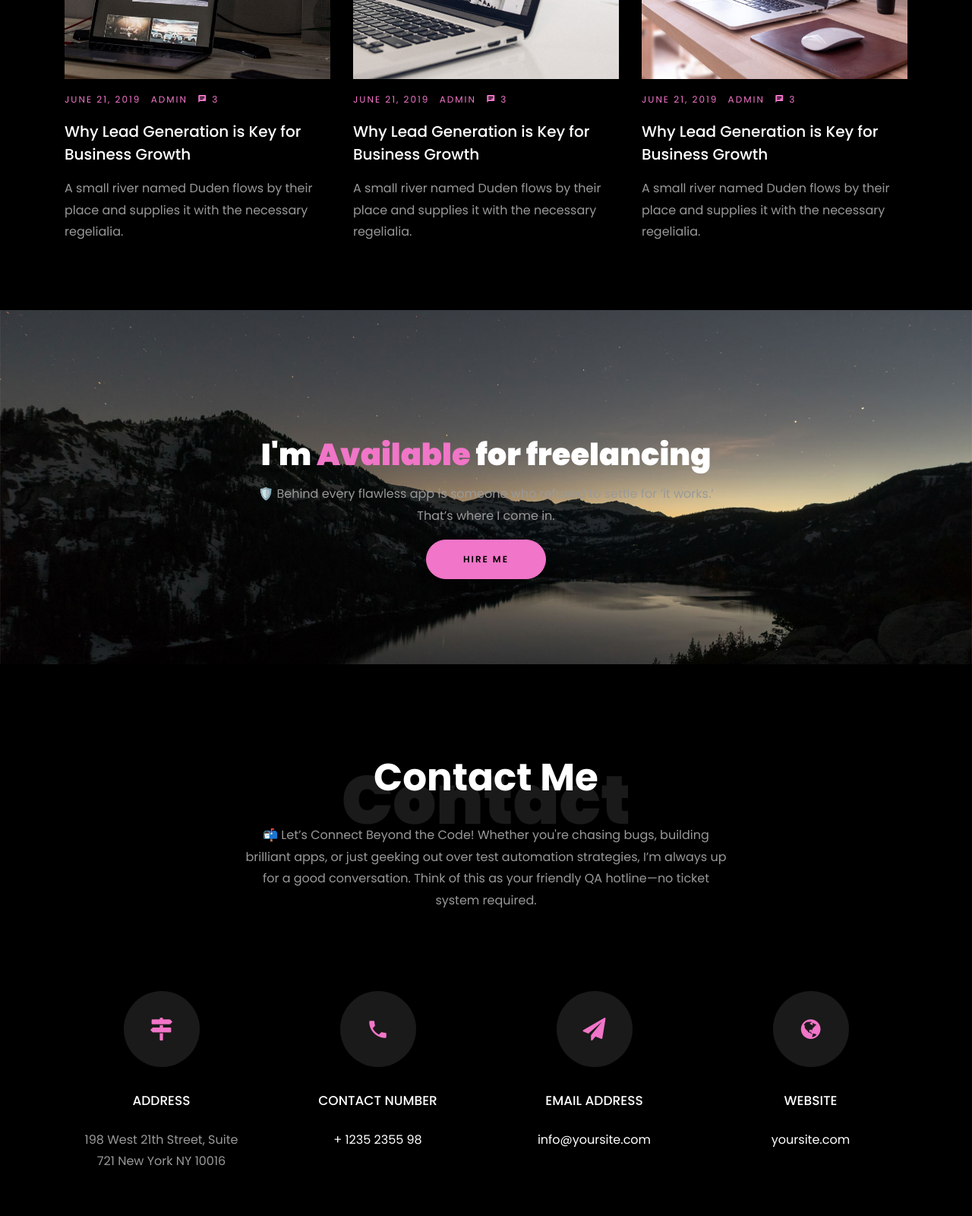
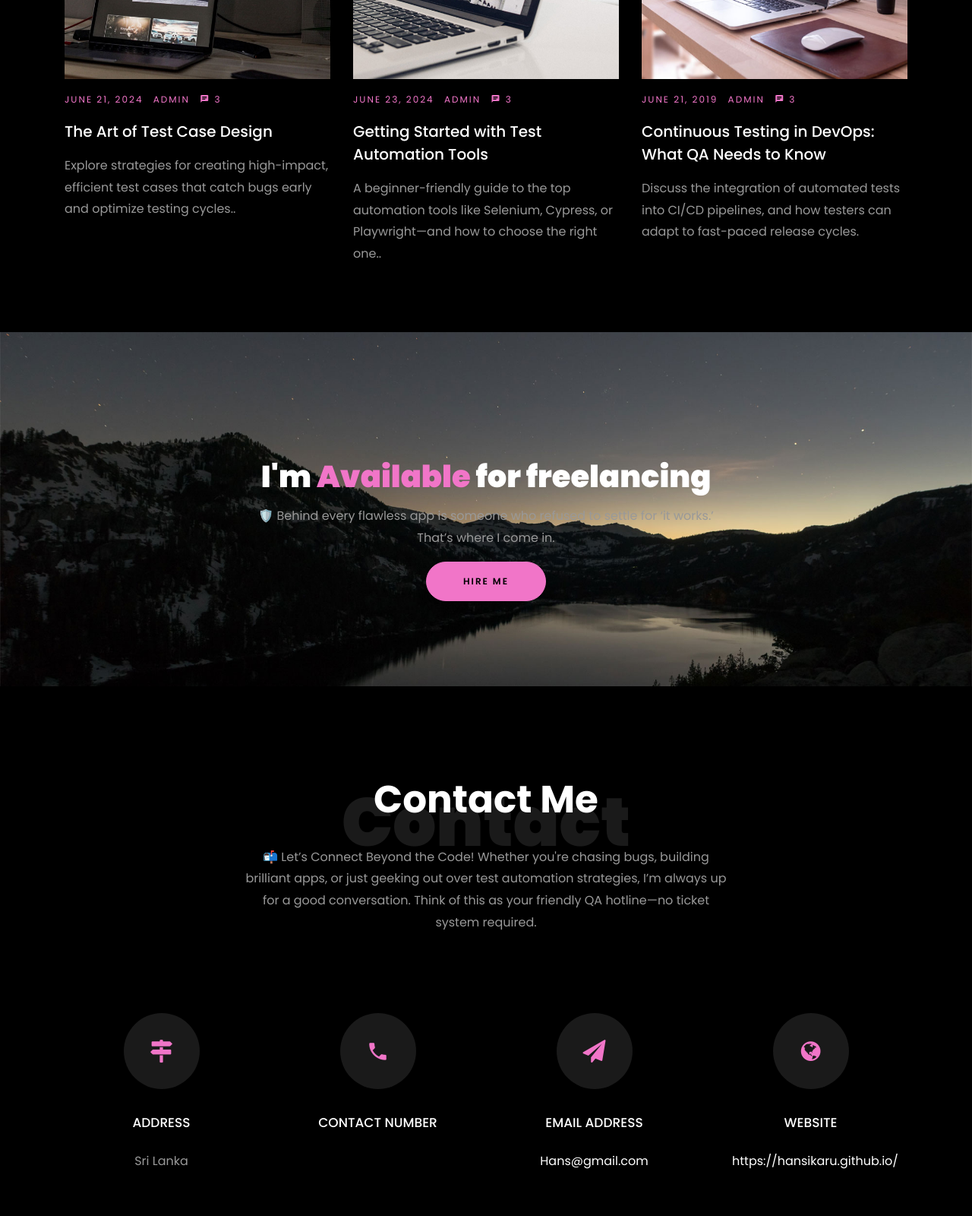
Before and after one commit to HansiKaru/HansiKaru.github.io, a plain HTML site: page index.html in a window 1280 px wide. Shown: the part 4760-6360 px from the top of the page at 76% size. Drawn offline with Linux system fonts and the light colour scheme; files whose address does not match are found by name.

Commit message:
Update index.html

```diff
--- a/index.html
+++ b/index.html
@@ -344,13 +344,13 @@
               <div class="text mt-3 float-right d-block">
               	<div class="d-flex align-items-center mb-3 meta">
 	                <p class="mb-0">
-	                	<span class="mr-2">June 21, 2019</span>
+	                	<span class="mr-2">June 21, 2024</span>
 	                	<a href="#" class="mr-2">Admin</a>
 	                	<a href="#" class="meta-chat"><span class="icon-chat"></span> 3</a>
 	                </p>
                 </div>
-                <h3 class="heading"><a href="single.html">Why Lead Generation is Key for Business Growth</a></h3>
-                <p>A small river named Duden flows by their place and supplies it with the necessary regelialia.</p>
+                <h3 class="heading"><a href="single.html">The Art of Test Case Design</a></h3>
+                <p>Explore strategies for creating high-impact, efficient test cases that catch bugs early and optimize testing cycles..</p>
               </div>
             </div>
           </div>
@@ -361,13 +361,13 @@
               <div class="text mt-3 float-right d-block">
               	<div class="d-flex align-items-center mb-3 meta">
 	                <p class="mb-0">
-	                	<span class="mr-2">June 21, 2019</span>
+	                	<span class="mr-2">June 23, 2024</span>
 	                	<a href="#" class="mr-2">Admin</a>
 	                	<a href="#" class="meta-chat"><span class="icon-chat"></span> 3</a>
 	                </p>
                 </div>
-                <h3 class="heading"><a href="single.html">Why Lead Generation is Key for Business Growth</a></h3>
-                <p>A small river named Duden flows by their place and supplies it with the necessary regelialia.</p>
+                <h3 class="heading"><a href="single.html">Getting Started with Test Automation Tools</a></h3>
+                <p>A beginner-friendly guide to the top automation tools like Selenium, Cypress, or Playwright—and how to choose the right one..</p>
               </div>
             </div>
           </div>
@@ -383,8 +383,8 @@
 	                	<a href="#" class="meta-chat"><span class="icon-chat"></span> 3</a>
 	                </p>
                 </div>
-                <h3 class="heading"><a href="single.html">Why Lead Generation is Key for Business Growth</a></h3>
-                <p>A small river named Duden flows by their place and supplies it with the necessary regelialia.</p>
+                <h3 class="heading"><a href="single.html">Continuous Testing in DevOps: What QA Needs to Know</a></h3>
+                <p>Discuss the integration of automated tests into CI/CD pipelines, and how testers can adapt to fast-paced release cycles.</p>
               </div>
             </div>
           </div>
@@ -422,7 +422,7 @@
           			<span class="icon-map-signs"></span>
           		</div>
           		<h3 class="mb-4">Address</h3>
-	            <p>198 West 21th Street, Suite 721 New York NY 10016</p>
+	            <p>Sri Lanka</p>
 	          </div>
           </div>
           <div class="col-md-6 col-lg-3 d-flex ftco-animate">
@@ -431,7 +431,7 @@
           			<span class="icon-phone2"></span>
           		</div>
           		<h3 class="mb-4">Contact Number</h3>
-	            <p><a href="tel://1234567920">+ 1235 2355 98</a></p>
+	            <p><a href="tel://1234567920"></a></p>
 	          </div>
           </div>
           <div class="col-md-6 col-lg-3 d-flex ftco-animate">
@@ -440,7 +440,7 @@
           			<span class="icon-paper-plane"></span>
           		</div>
           		<h3 class="mb-4">Email Address</h3>
-	            <p><a href="mailto:info@yoursite.com">info@yoursite.com</a></p>
+	            <p><a href="mailto:info@yoursite.com">Hans@gmail.com</a></p>
 	          </div>
           </div>
           <div class="col-md-6 col-lg-3 d-flex ftco-animate">
@@ -449,7 +449,7 @@
           			<span class="icon-globe"></span>
           		</div>
           		<h3 class="mb-4">Website</h3>
-	            <p><a href="#">yoursite.com</a></p>
+	            <p><a href="#">https://hansikaru.github.io/</a></p>
 	          </div>
           </div>
         </div>
@@ -514,11 +514,11 @@
              <div class="ftco-footer-widget mb-4">
               <h2 class="ftco-heading-2">Services</h2>
               <ul class="list-unstyled">
-                <li><a href="#"><span class="icon-long-arrow-right mr-2"></span>Web Design</a></li>
-                <li><a href="#"><span class="icon-long-arrow-right mr-2"></span>Web Development</a></li>
+                <li><a href="#"><span class="icon-long-arrow-right mr-2"></span>Test Case Design</a></li>
+                <li><a href="#"><span class="icon-long-arrow-right mr-2"></span>Test Automation</a></li>
                 <li><a href="#"><span class="icon-long-arrow-right mr-2"></span>Business Strategy</a></li>
                 <li><a href="#"><span class="icon-long-arrow-right mr-2"></span>Data Analysis</a></li>
-                <li><a href="#"><span class="icon-long-arrow-right mr-2"></span>Graphic Design</a></li>
+                <li><a href="#"><span class="icon-long-arrow-right mr-2"></span>Test Reporting</a></li>
               </ul>
             </div>
           </div>
@@ -527,9 +527,8 @@
             	<h2 class="ftco-heading-2">Have a Questions?</h2>
             	<div class="block-23 mb-3">
 	              <ul>
-	                <li><span class="icon icon-map-marker"></span><span class="text">203 Fake St. Mountain View, San Francisco, California, USA</span></li>
-	                <li><a href="#"><span class="icon icon-phone"></span><span class="text">+2 392 3929 210</span></a></li>
-	                <li><a href="#"><span class="icon icon-envelope"></span><span class="text">info@yourdomain.com</span></a></li>
+	                <li><span class="icon icon-map-marker"></span><span class="text">Sri Lanka</span></li>
+	                <li><a href="#"><span class="icon icon-envelope"></span><span class="text">https://hansikaru.github.io/</span></a></li>
 	              </ul>
 	            </div>
             </div>
```
